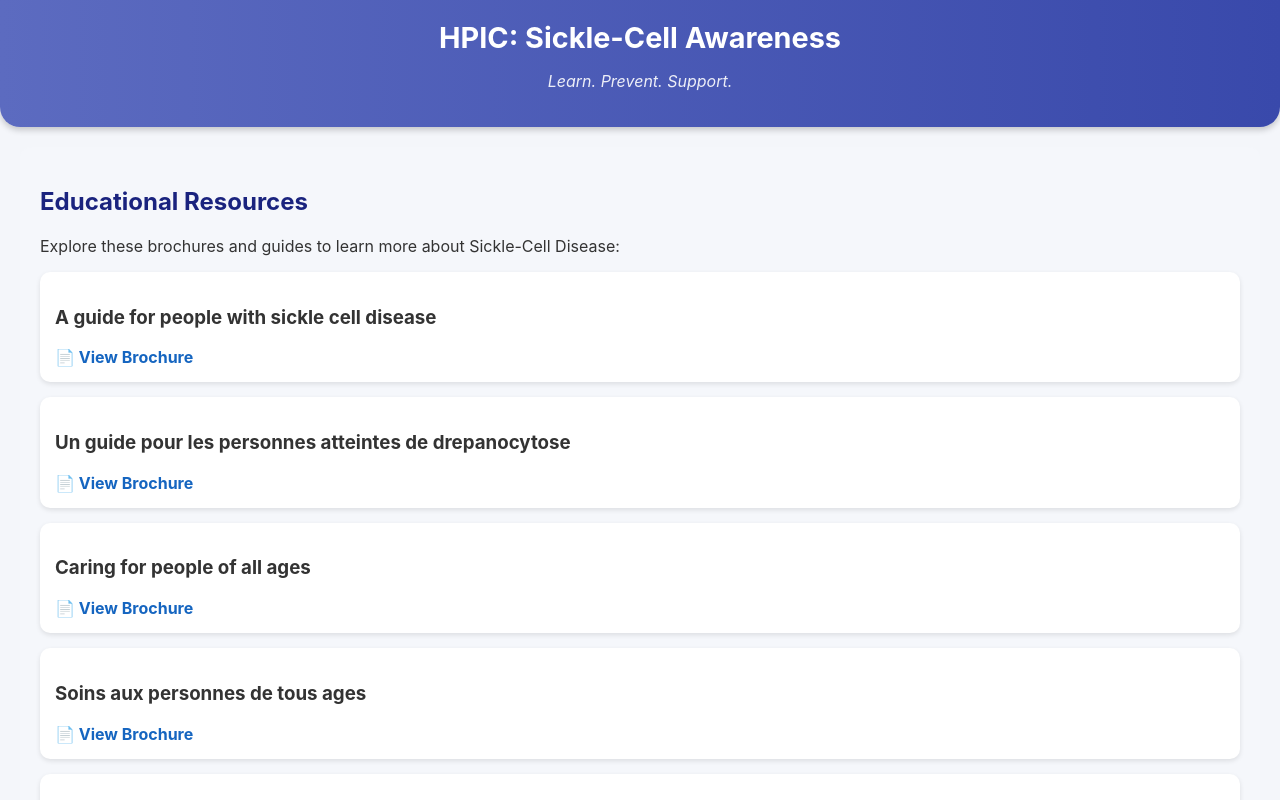
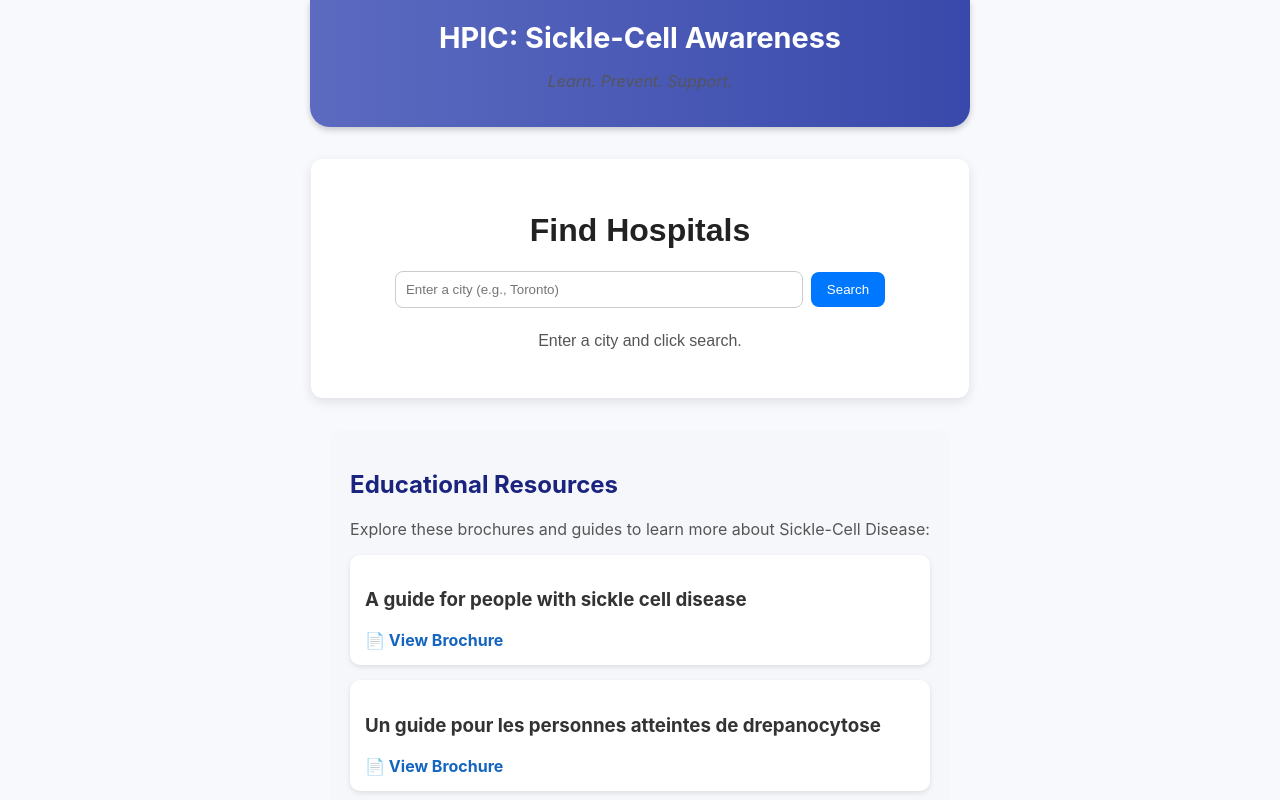
Before and after one commit to abbywilson11/SED2115_client_project, a React (Create React App) app in the folder frontend/: page / in a window 1280 px wide. Shown: the top 800 px of the page. Built offline with nearby package versions, Linux system fonts and the light colour scheme.

Commit message:
Allowed table to come up on screen

```diff
--- a/frontend/src/App.jsx
+++ b/frontend/src/App.jsx
@@ -2,12 +2,14 @@
 import Header from "./components/Header"; //import header
 import ResourcesSection from "./components/ResourcesSection"; // import resources
 import Footer from "./components/Footer"; //import footer
+import Table from "./components/Table"; //import footer
 import "./App.css"; //import app style
 
 export default function App() {
   return (
     <div>
       <Header />
+      <Table />
       <ResourcesSection />
       <Footer />
     </div>
--- a/frontend/src/components/table.jsx
+++ b/frontend/src/components/table.jsx
@@ -1,7 +1,7 @@
 import { useState } from "react"
-import "./App.css"
+import "./Table.css"
 
-function App() {
+function Table() {
   const [city, setCity] = useState("")
   const [hospitals, setHospitals] = useState([])
   const [loading, setLoading] = useState(false)
@@ -103,4 +103,4 @@
   )
 }
 
-export default App
+export default Table
```
